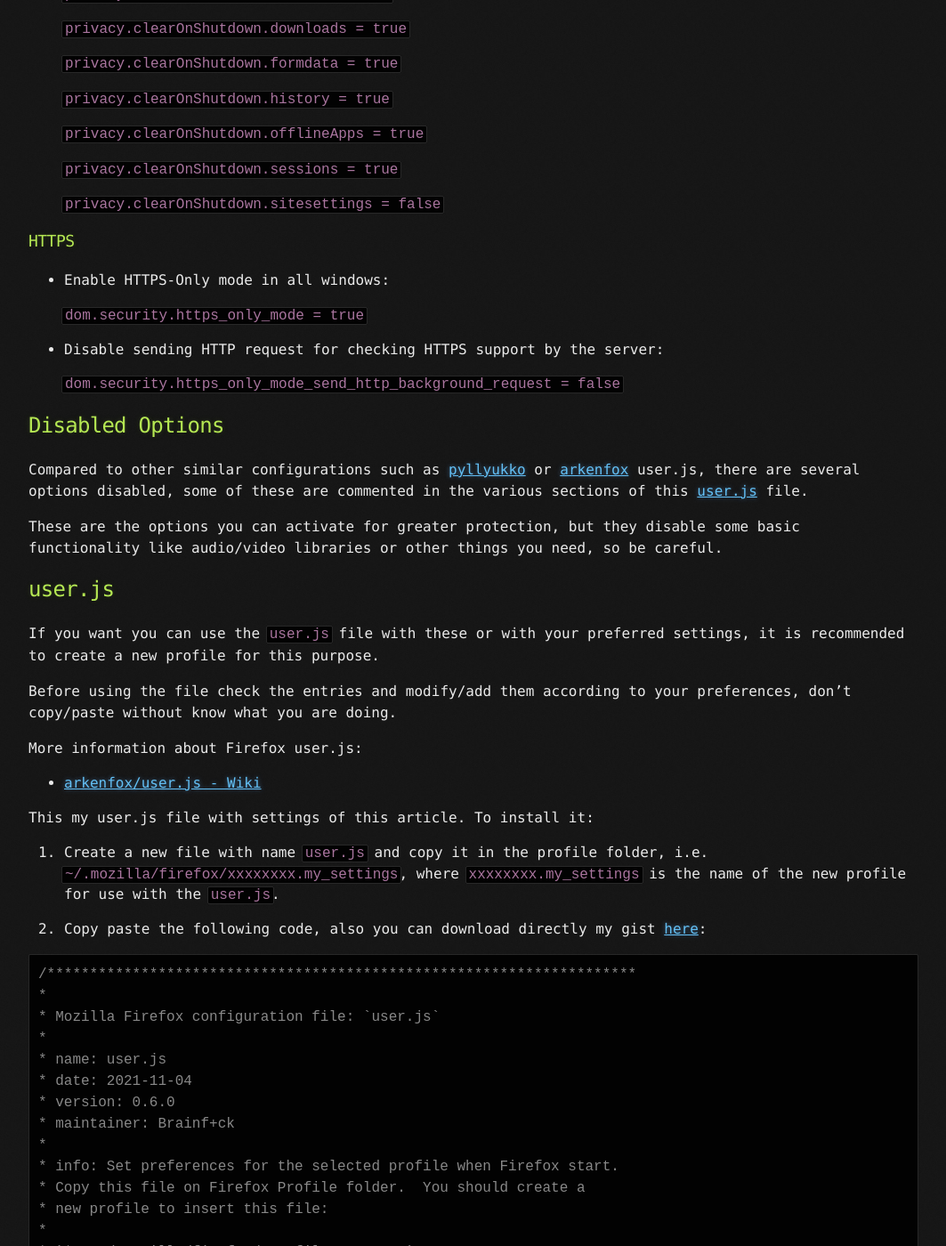
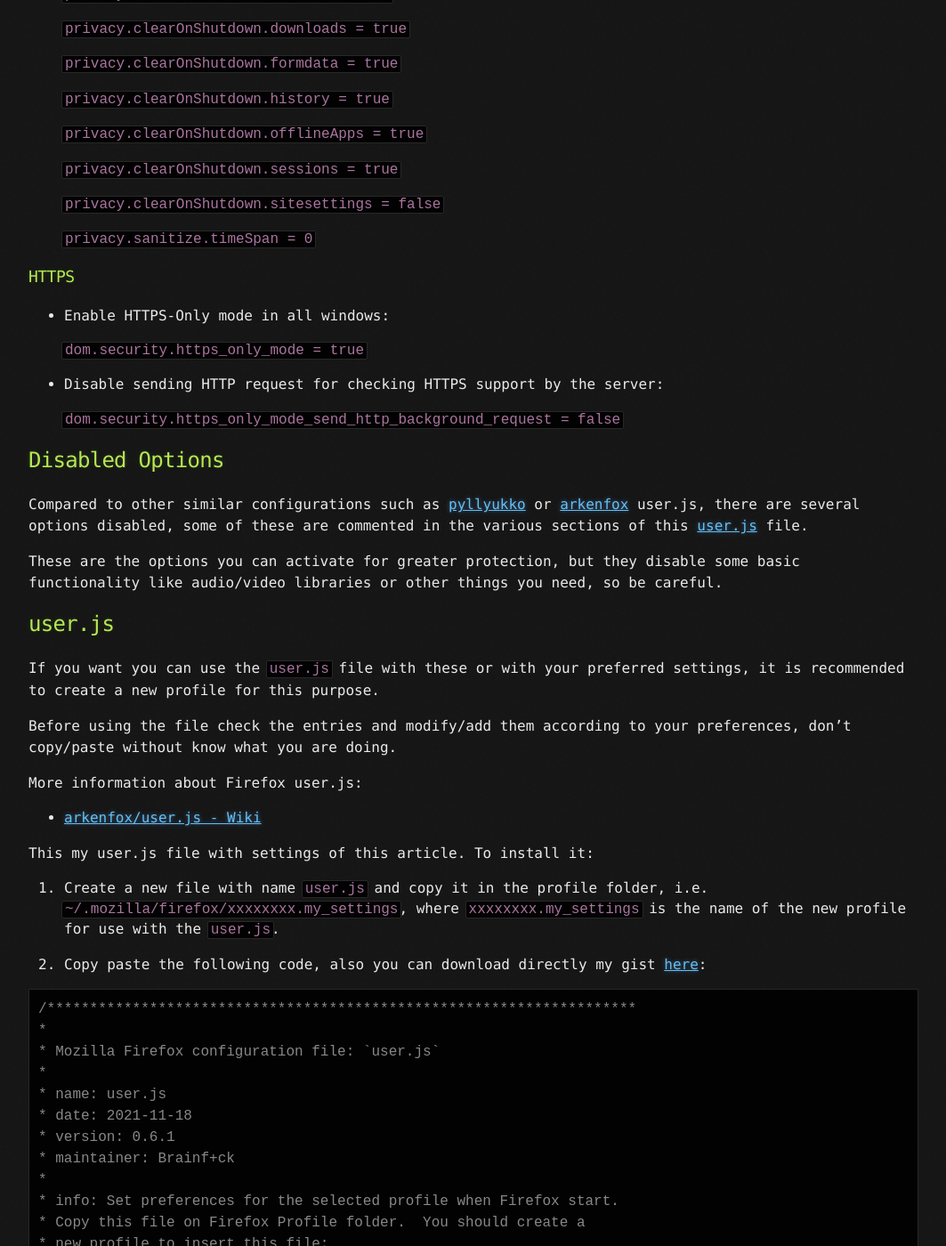
Before and after one commit to brainfucksec/brainfucksec.github.io, a Jekyll site: the page built from _posts/2021-10-03-hardening-firefox-2021.md, in a window 1280 px wide and 1400 px high, scrolled down 8126 px. Shown: the whole window at 89% size, without its empty margins (108-1171 px from the left). Built offline with Jekyll 4.4.1, drawn with Linux system fonts in a browser that asks for light colours; some of the changed text lies outside the part shown.

Commit message:
Update post: Hardening Firefox

```diff
--- a/_posts/2021-10-03-hardening-firefox-2021.md
+++ b/_posts/2021-10-03-hardening-firefox-2021.md
@@ -1,7 +1,7 @@
 ---
 layout: post
-title: "Hardening Firefox - v0.8"
-date: 2021-11-04
+title: "Hardening Firefox - v0.9"
+date: 2021-11-18
 ---
 
 Tested on Firefox: `Version 94.0 (Linux)`
@@ -385,6 +385,8 @@
 
     `privacy.clearOnShutdown.sitesettings = false`
 
+    `privacy.sanitize.timeSpan = 0`
+
 ### HTTPS
 
 * Enable HTTPS-Only mode in all windows:
@@ -424,8 +426,8 @@
 * Mozilla Firefox configuration file: `user.js`
 *
 * name: user.js
-* date: 2021-11-04
-* version: 0.6.0
+* date: 2021-11-18
+* version: 0.6.1
 * maintainer: Brainf+ck
 *
 * info: Set preferences for the selected profile when Firefox start.
@@ -730,6 +732,7 @@
  *********************************************************************/
 
 // clear history when Firefox closes
+user_pref("privacy.sanitize.sanitizeOnShutdown", true);
 user_pref("privacy.clearOnShutdown.cache", true);
 user_pref("privacy.clearOnShutdown.cookies", true);
 user_pref("privacy.clearOnShutdown.downloads", true);
@@ -738,6 +741,7 @@
 user_pref("privacy.clearOnShutdown.offlineApps", true);
 user_pref("privacy.clearOnShutdown.sessions", true);
 user_pref("privacy.clearOnShutdown.sitesettings", true);
+user_pref("privacy.sanitize.timeSpan", 0);
 
 
 /*********************************************************************
```
Also changed, not shown: other parts of _posts/2021-10-03-hardening-firefox-2021.md (+3 -3 lines).
